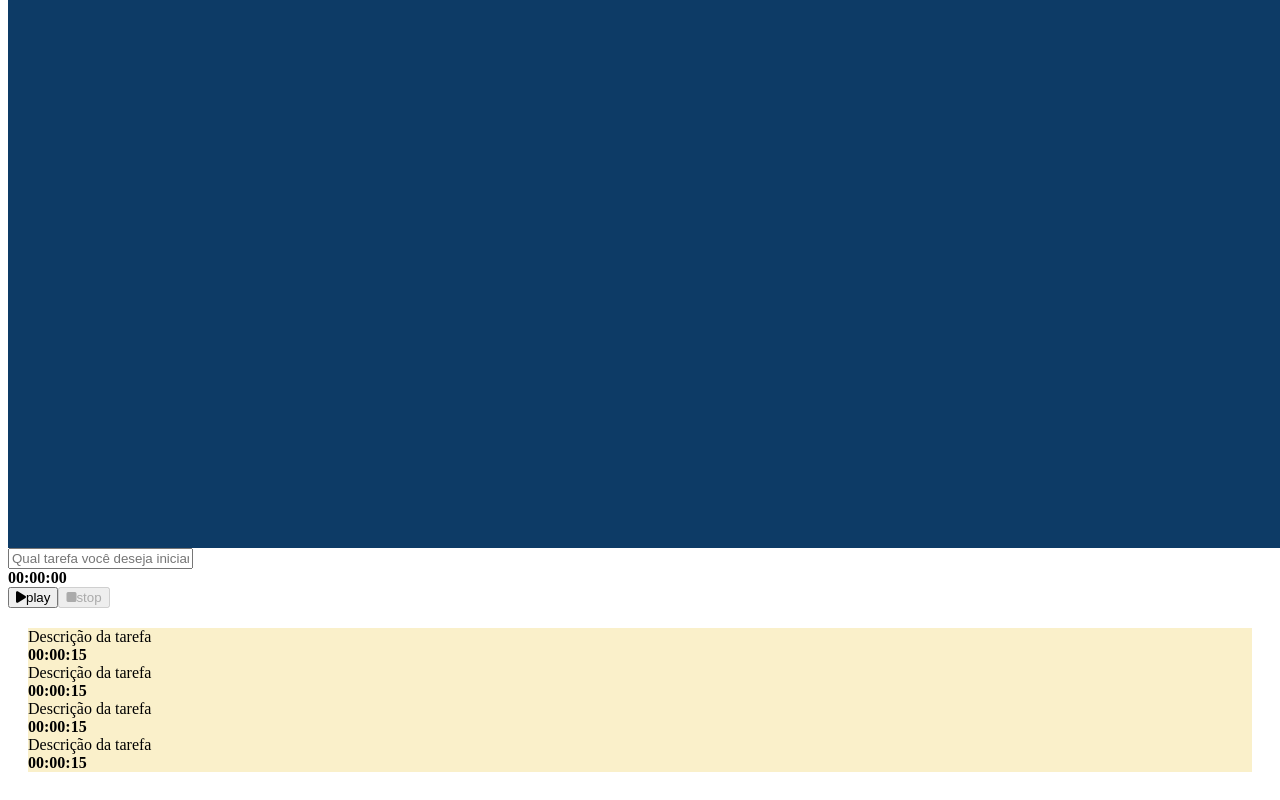
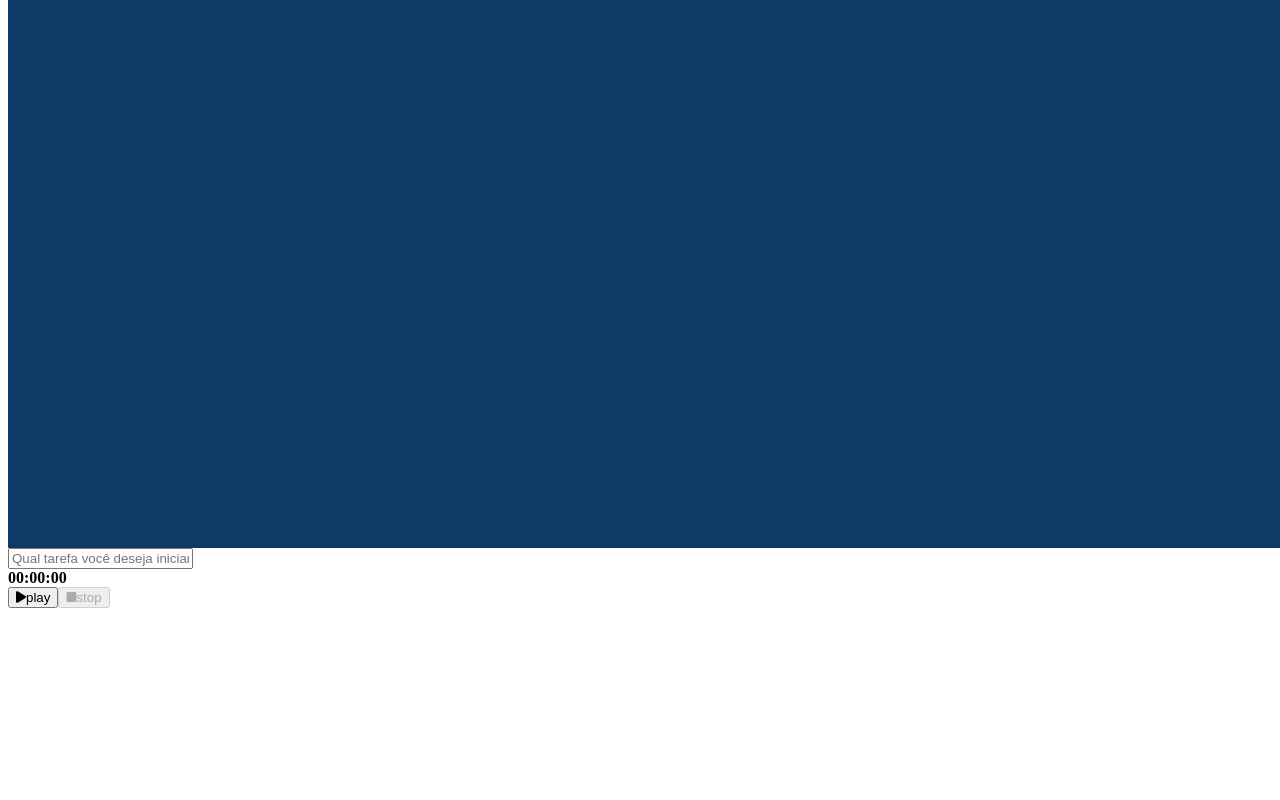
Before and after one commit to RaquelVuicik/alura-tracker, a Vue app: page / in a window 1280 px wide. Shown: the part 292-1092 px from the top of the page. After the commit the page ends 948 px from the top, so only its background shows below. Built offline with nearby package versions, Linux system fonts and the light colour scheme; the HTML template or start-up script is replaced by a standard one.

Commit message:
trabalhando com listas

```diff
--- a/src/App.vue
+++ b/src/App.vue
@@ -4,13 +4,9 @@
       <BarraLateral />
     </div>
     <div class="column is-three-quarter">
-      <Formulario />
+      <Formulario @aoSalvarTarefa="salvarTarefa" />
       <div class="lista">
-        <Tarefa />
-        <Tarefa />
-        <Tarefa />
-        <Tarefa />
-
+        <Tarefa v-for="(tarefa, index) in tarefas" :key="index" :tarefa="tarefa" />
       </div>
     </div>
   </main>
@@ -21,6 +17,7 @@ import { defineComponent } from 'vue';
 import BarraLateral from './components/BarraLateral.vue';
 import Formulario from './components/Formulario.vue';
 import Tarefa from './components/Tarefa.vue';
+import ITarefa from './interfaces/ITarefa';
 
 export default defineComponent({
   name: 'App',
@@ -28,6 +25,16 @@ export default defineComponent({
     BarraLateral,
     Formulario,
     Tarefa
+  },
+  data () {
+    return {
+      tarefas: [] as ITarefa[]
+    }
+  },
+  methods: {
+    salvarTarefa (tarefa: ITarefa) {
+      this.tarefas.push(tarefa)
+    }
   }
 });
 </script>
--- a/src/components/Formulario.vue
+++ b/src/components/Formulario.vue
@@ -27,6 +27,7 @@ import Temporizador from './Temporizador.vue';
 export default defineComponent({
   // eslint-disable-next-line vue/multi-word-component-names
   name: 'Formulario',
+  emits: ['aoSalvarTarefa'],
   components: {
     Temporizador
   },
@@ -37,8 +38,10 @@ export default defineComponent({
   },
   methods: {
     finalizarTarefa (tempoDecorrido: number) : void {
-      console.log('tempo da tarefa', tempoDecorrido)
-      console.log('descricao da tarefa', this.descricao)
+      this.$emit('aoSalvarTarefa', {
+        duracaoEmSegundos: tempoDecorrido,
+        descricao: this.descricao
+      })
       this.descricao = ''
     }
   }
--- a/src/components/Tarefa.vue
+++ b/src/components/Tarefa.vue
@@ -2,24 +2,31 @@
   <div class="box has-text-weight-bold">
     <div class="columns">
       <div class="column is-7">
-        Descrição da tarefa
+        {{ tarefa.descricao }}
       </div>
       <div class="column">
-        <Cronometro tempoEmSegundos="15"/>
+        <Cronometro :tempoEmSegundos="tarefa.duracaoEmSegundos"/>
       </div>
     </div>
   </div>
 </template>
 
 <script lang="ts">
+import ITarefa from '@/interfaces/ITarefa';
 import Cronometro from './Cronometro.vue';
-import { defineComponent } from 'vue';
+import { defineComponent, PropType } from 'vue';
 
 export default defineComponent({
   // eslint-disable-next-line vue/multi-word-component-names
   name: 'Tarefa',
   components: {
     Cronometro
+  },
+  props: {
+    tarefa: {
+      type: Object as PropType<ITarefa>,
+        required: true
+    }
   }
 })
 
--- /dev/null
+++ b/src/interfaces/ITarefa.ts
@@ -0,0 +1,4 @@
+export default interface ITarefa {
+    duracaoEmSegundos: number,
+    descricao: string
+}
```
